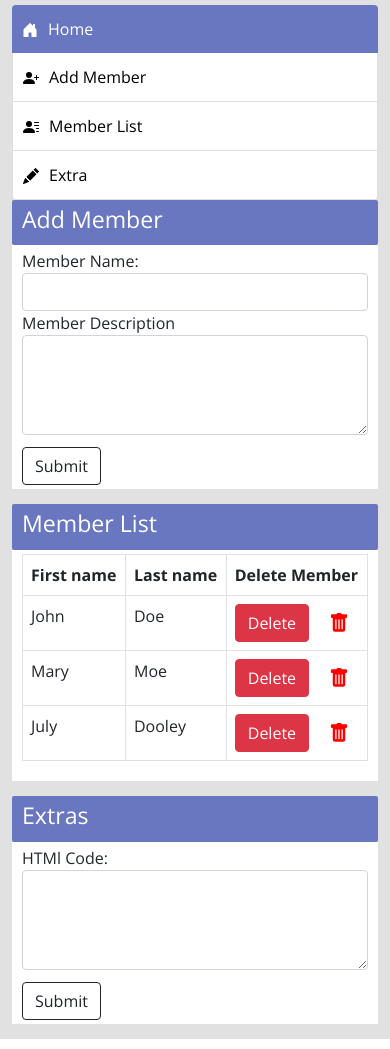
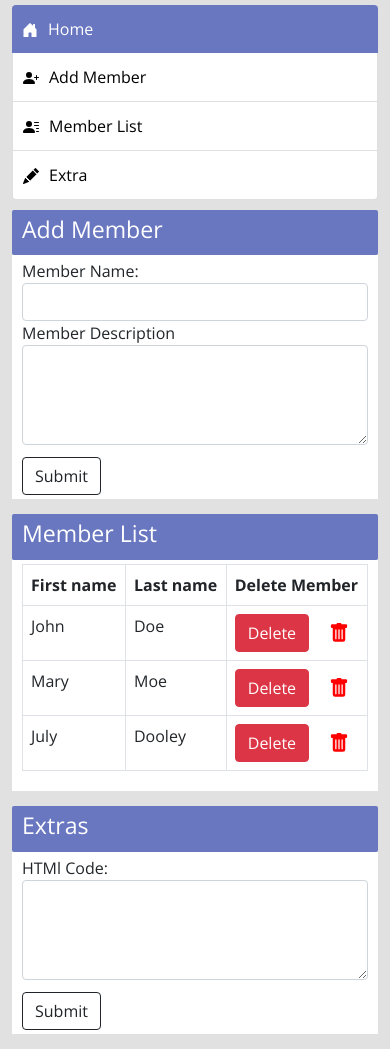
Before and after one commit to Gabriel-Spinola/My-Programming-Portfolio-Website, a PHP site: page / in a window 390 px wide. Shown: the part 226-1275 px from the top of the page. Run offline with PHP 8.4, Linux system fonts and the light colour scheme.

Commit message:
Finish Front-End

```diff
--- a/Admin/Scripts/main.js
+++ b/Admin/Scripts/main.js
@@ -43,6 +43,15 @@ $(function () {
         roll('.item-extra', '#extra')
     }
 
+    function AutoCloseNavMenu() {
+        if ($(window)[0].innerWidth <= 768) {
+            $('.nav-item').click(() => {
+                $('.navbar-toggler').click()
+            })
+        }
+    }
+
+    AutoCloseNavMenu()
     Click()
     ScrollToItem()
 })
--- a/Admin/css/style.css
+++ b/Admin/css/style.css
@@ -120,6 +120,12 @@ section div.third-panel {
     margin-bottom: 15px;
 }
 
+@media screen and (max-width: 580px) {
+    div.panels {
+        margin-top: 10px !important;
+    }
+}
+
 @media screen and (max-width: 1000px) {
     header {
         text-align: center;
--- a/Admin/index.php
+++ b/Admin/index.php
@@ -136,7 +136,7 @@
 
                     </div><!--col-md-3-->
 
-                    <div class="col-md-9">
+                    <div class="col-md-9 panels">
 
                         <div class="panel panel-default second-panel" id="addMember">
 
```
